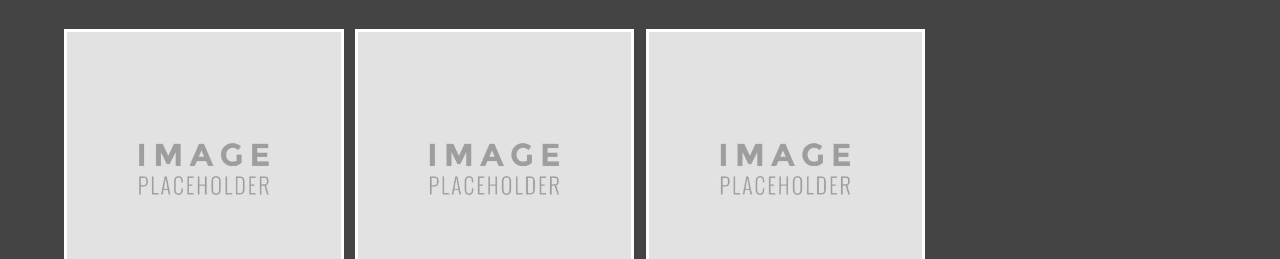
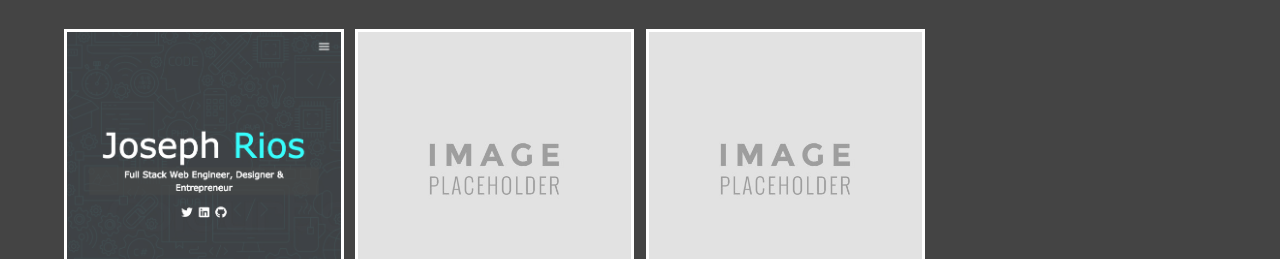
Before and after one commit to josephriosIO/Portfolio, a plain HTML site: page work.html in a window 1280 px wide. Shown: the part 253-512 px from the top of the page. Drawn offline with Linux system fonts and the light colour scheme.

Commit message:
Update work.html

```diff
--- a/work.html
+++ b/work.html
@@ -44,7 +44,7 @@
       <h2 class="sm-heading">A few of my projects...</h2>
       <div class="projects">
         <div class="item">
-          <a href="https://josephriosio.github.io/Portfolio/index.html"> <img src="img/Placeholder.jpg" alt="project" /> </a>
+          <a href="https://josephriosio.github.io/Portfolio/index.html"> <img src="img/Portfolio-main.png" alt="project" /> </a>
           <a href="https://josephriosio.github.io/Portfolio/index.html" class="btn-light"> <i class="fas fa-eye"> Project</i> </a>
           <a href="https://github.com/josephriosIO/Portfolio/tree/gh-pages" class="btn-dark">
             <i class="fab fa-github"> Github</i>
```
